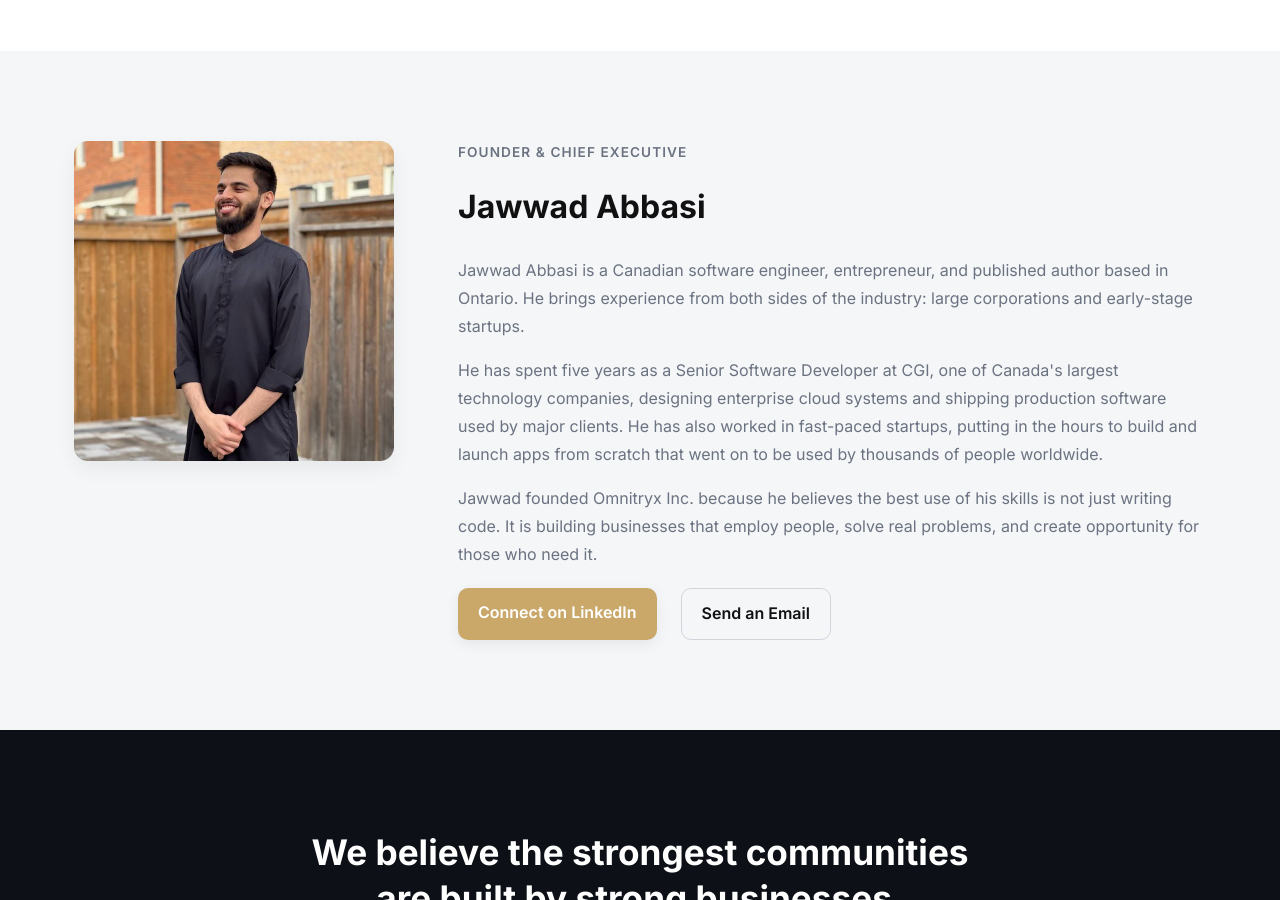
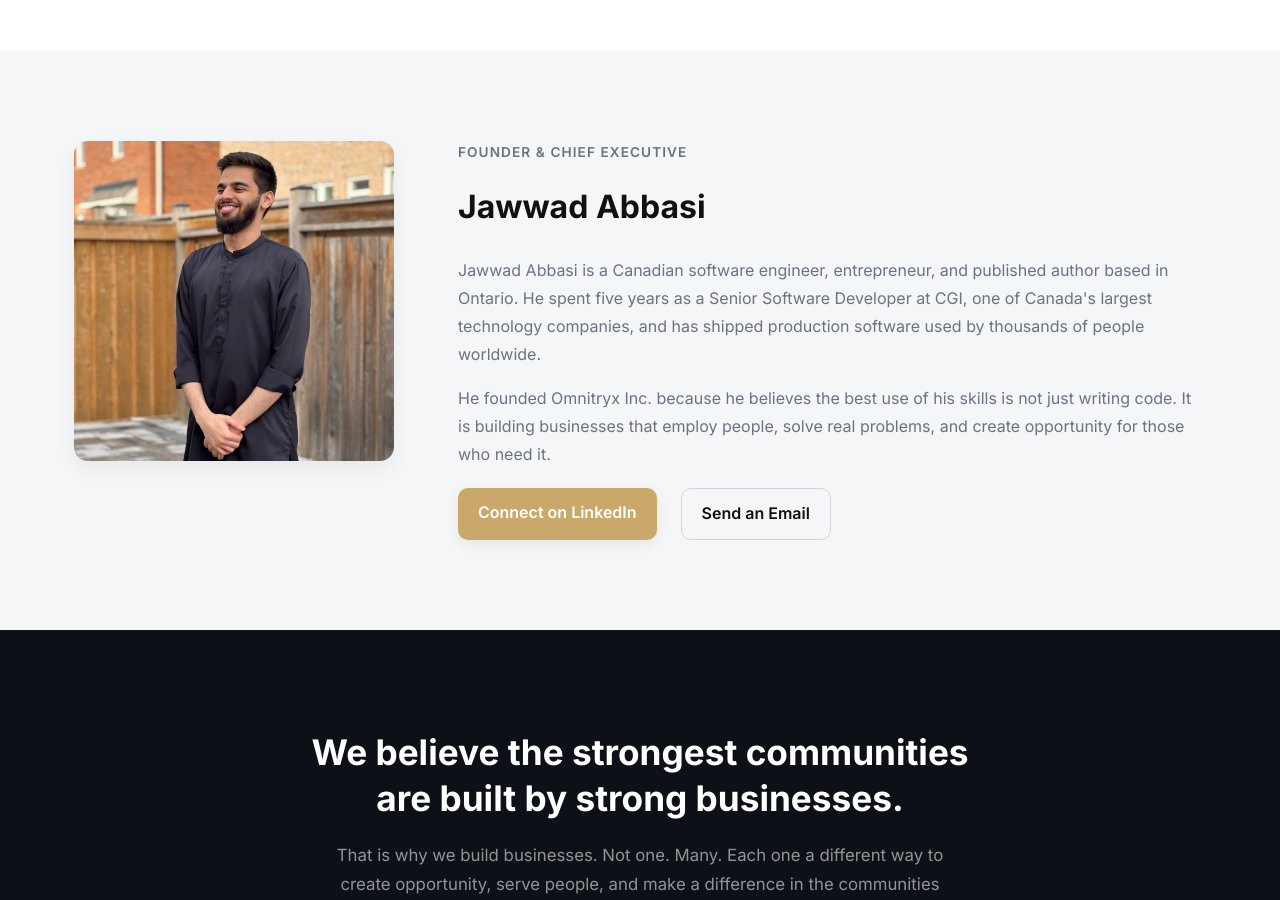
Before and after one commit to Omnitryx-Inc/omnitryx-fe-main, a Jekyll site: the page built from pages/index.html, in a window 1280 px wide and 900 px high, scrolled down 1018 px. Built offline with Jekyll 4.4.1, drawn with Linux system fonts in a browser that asks for light colours; some of the changed text lies outside the part shown.

Commit message:
adjustments

```diff
--- a/pages/index.html
+++ b/pages/index.html
@@ -9,7 +9,7 @@ permalink: /
     <div class="container hero-inner">
         <p class="hero-eyebrow">Omnitryx Inc., Ontario, Canada</p>
         <h1 class="text-left">We Build Businesses<br>That Build Communities.</h1>
-        <p class="lead">Omnitryx Inc. is a federally incorporated Canadian company with a clear purpose: to build businesses that create real jobs, serve real people, and make communities economically stronger. We operate across technology, publishing, and more to come.</p>
+        <p class="lead">Omnitryx Inc. is a federally incorporated Canadian company with a clear purpose: to build businesses that create jobs, serve people, and make communities economically stronger. We operate across technology, publishing, and more to come.</p>
         <div class="hero-cta">
             <a class="btn primary" href="/divisions">Our Businesses</a>
             <a class="btn ghost" href="#founder">Meet the Founder</a>
@@ -35,6 +35,7 @@ permalink: /
     </div>
 </section>
 
+
 <section id="founder" class="founder-section">
     <div class="container founder-grid">
 
@@ -45,9 +46,8 @@ permalink: /
         <div class="founder-bio">
             <p class="founder-label">Founder &amp; Chief Executive</p>
             <h2 class="founder-name">Jawwad Abbasi</h2>
-            <p>Jawwad Abbasi is a Canadian software engineer, entrepreneur, and published author based in Ontario. He brings experience from both sides of the industry: large corporations and early-stage startups.</p>
-            <p>He has spent five years as a Senior Software Developer at CGI, one of Canada's largest technology companies, designing enterprise cloud systems and shipping production software used by major clients. He has also worked in fast-paced startups, putting in the hours to build and launch apps from scratch that went on to be used by thousands of people worldwide.</p>
-            <p>Jawwad founded Omnitryx Inc. because he believes the best use of his skills is not just writing code. It is building businesses that employ people, solve real problems, and create opportunity for those who need it.</p>
+            <p>Jawwad Abbasi is a Canadian software engineer, entrepreneur, and published author based in Ontario. He spent five years as a Senior Software Developer at CGI, one of Canada's largest technology companies, and has shipped production software used by thousands of people worldwide.</p>
+            <p>He founded Omnitryx Inc. because he believes the best use of his skills is not just writing code. It is building businesses that employ people, solve real problems, and create opportunity for those who need it.</p>
             <div style="display:flex; gap:12px; flex-wrap:wrap; margin-top:20px;">
                 <a href="https://www.linkedin.com/in/jaabbasi/" target="_blank" rel="noopener" class="btn primary">Connect on LinkedIn</a>
                 <a href="mailto:jawwad@omnitryx.ca" class="btn ghost">Send an Email</a>
@@ -108,18 +108,18 @@ permalink: /
             </details>
 
             <details>
+                <summary>Why build multiple businesses instead of one?</summary>
+                <p>Different problems require different solutions. A consulting firm can solve one kind of problem. Omnitryx is built to create businesses wherever there is an opportunity to serve people and create meaningful work, regardless of industry.</p>
+            </details>
+
+            <details>
                 <summary>Where is Omnitryx based?</summary>
-                <p>Omnitryx Inc. is federally incorporated in Canada and operates out of Ontario. We serve clients and communities across Canada, and can work with businesses internationally.</p>
+                <p>Omnitryx Inc. is federally incorporated in Canada and operates out of Ontario. We serve clients across Canada and can work with businesses internationally.</p>
             </details>
 
             <details>
                 <summary>How can I work with the technology division?</summary>
                 <p>Email <a href="mailto:jawwad@omnitryx.ca">jawwad@omnitryx.ca</a> or message Jawwad on <a href="https://www.linkedin.com/in/jaabbasi/" target="_blank" rel="noopener">LinkedIn</a> to schedule a call. Describe what you are working on and we will take it from there.</p>
-            </details>
-
-            <details>
-                <summary>What kinds of businesses does Omnitryx build?</summary>
-                <p>Omnitryx builds businesses that serve people. The technology division helps businesses solve technical problems and creates economic activity for clients and the company. The publishing division puts useful knowledge into people's hands. Future ventures being developed will create jobs more directly. The mission across all of them is the same: contribute positively to the people we serve.</p>
             </details>
 
             <details>
```
